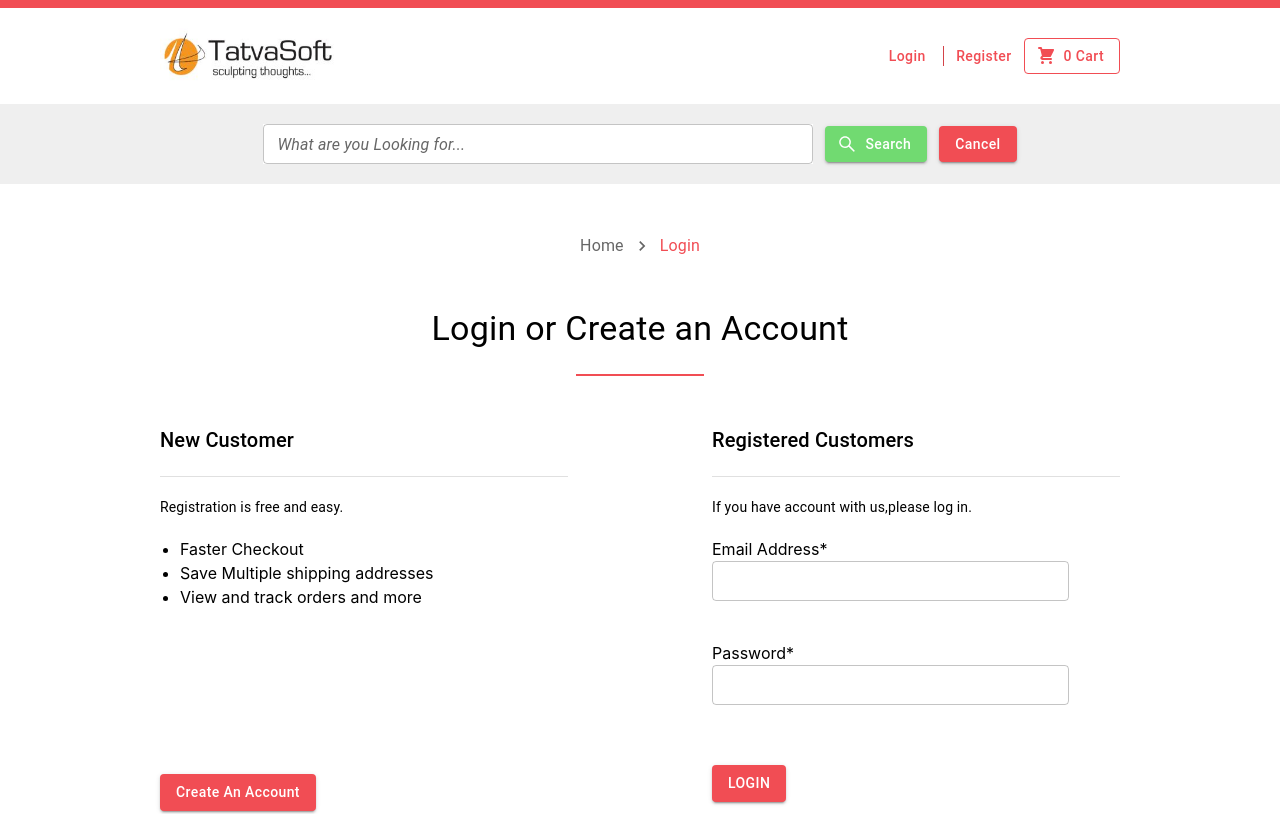
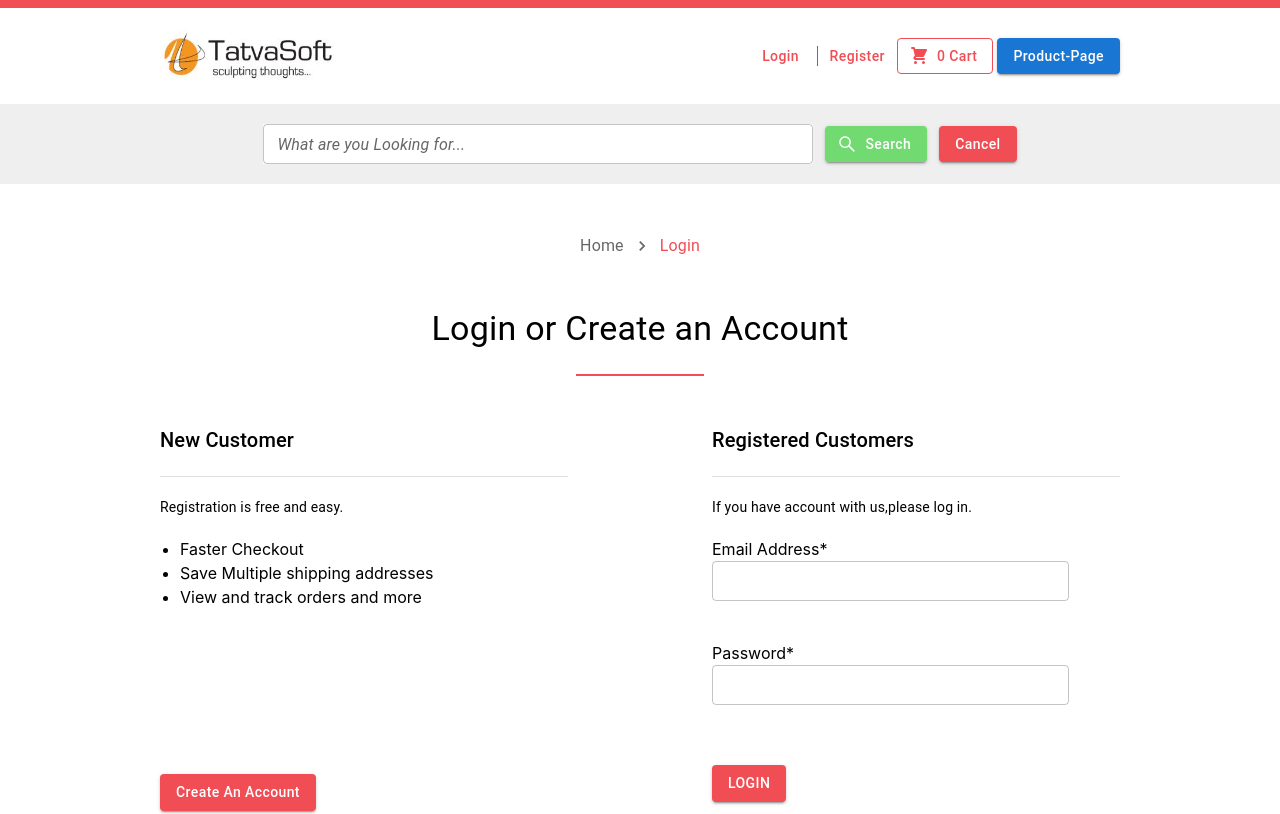
Before and after one commit to ranaom222/Book-Store_TavtaSoft_Internship, a React (Create React App) app: page /login in a window 1280 px wide. Shown: the top 814 px of the page. Built offline with nearby package versions, Linux system fonts and the light colour scheme.

Commit message:
changes made

```diff
--- a/src/Components/Header.jsx
+++ b/src/Components/Header.jsx
@@ -85,7 +85,17 @@ function Header() {
           >
             {0} cart
           </Button>
+          <Button
+            variant="contained"
+            sx={{ color: "white", textTransform: "capitalize" }}
+            onClick={() => {
+              navigate("/product-page");
+            }}
+          >
+            Product-Page
+          </Button>
           {authContext.user.id ? (
+
             <Button
               variant="contained"
               sx={{
```
